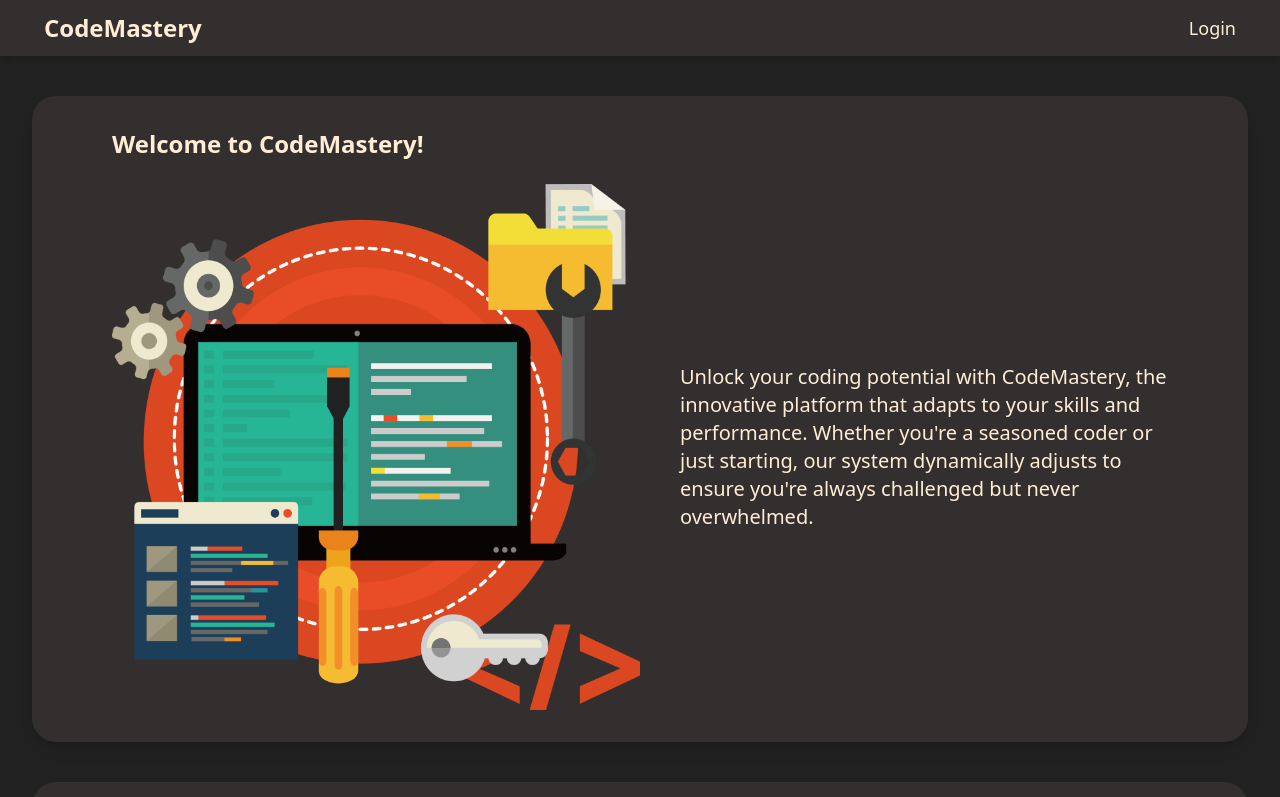
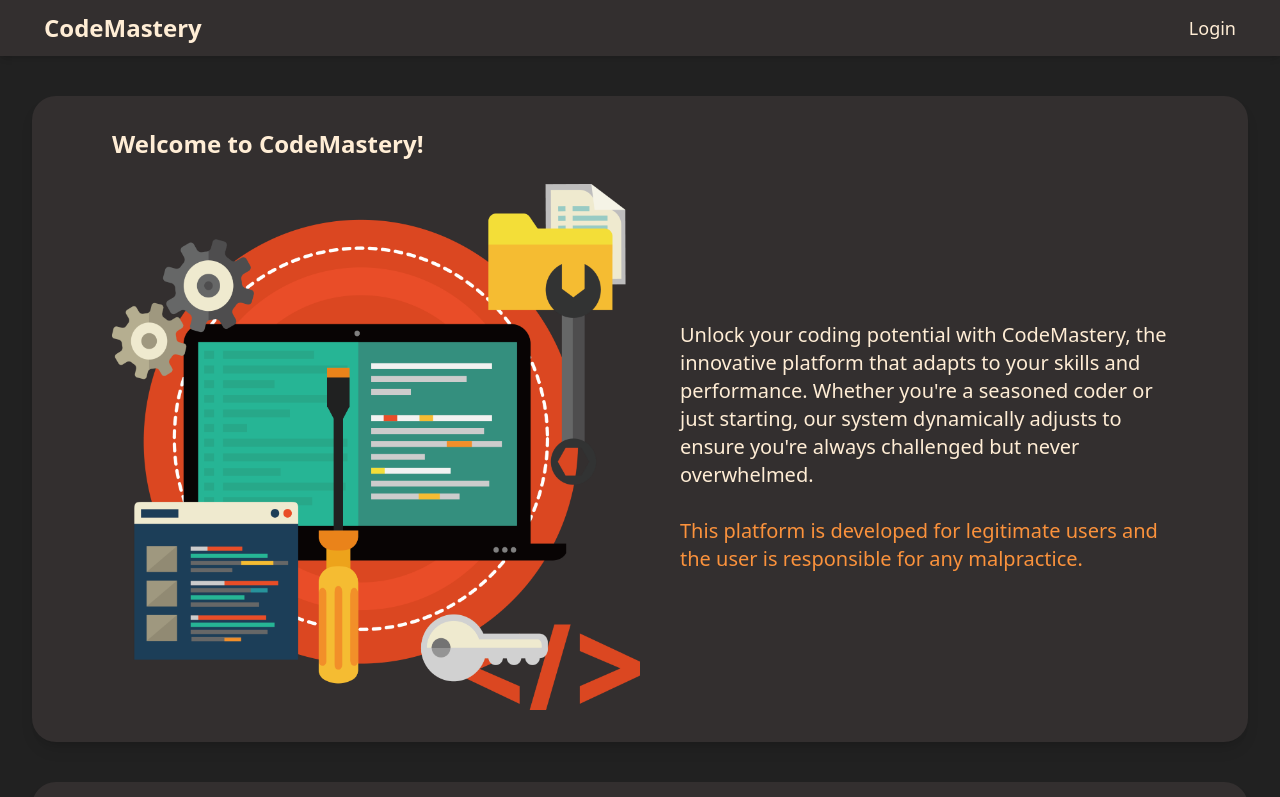
Before and after one commit to karthiknayak6/adaptive-coding-app, a Next.js app in the folder client/: page /welcome in a window 1280 px wide. Shown: the top 797 px of the page. Built offline with nearby package versions, Linux system fonts and the light colour scheme.

Commit message:
minor adjustment

```diff
--- a/client/src/components/Intro.tsx
+++ b/client/src/components/Intro.tsx
@@ -1,16 +1,21 @@
 import React from "react";
-
 
 export default function Intro() {
   return (
     <div className=" bg-[#332f2f] shadow-lg rounded-3xl py-8 px-10 mt-10 flex flex-col justify-center text-orange-100 ">
-      <h3 className=" mx-10 text-2xl font-bold ">
-        Welcome to CodeMastery!
-      </h3>
+      <h3 className=" mx-10 text-2xl font-bold ">Welcome to CodeMastery!</h3>
       <div className="flex mt-6 justify-center items-center mx-10 text-orange-100">
         <img src="/home.png" className=" w-1/2 h-1/2" alt="Lingo Lounge Logo" />
         <p className="  text-xl ml-10 ">
-        Unlock your coding potential with CodeMastery, the innovative platform that adapts to your skills and performance. Whether you're a seasoned coder or just starting, our system dynamically adjusts to ensure you're always challenged but never overwhelmed.
+          Unlock your coding potential with CodeMastery, the innovative platform
+          that adapts to your skills and performance. Whether you're a seasoned
+          coder or just starting, our system dynamically adjusts to ensure
+          you're always challenged but never overwhelmed. <br />
+          <br />
+          <span className="text-orange-400">
+            This platform is developed for legitimate users and the user is
+            responsible for any malpractice.
+          </span>
         </p>
       </div>
     </div>
```
Also changed, not shown: 1 other file (tests, documents, lock files or other folders).
